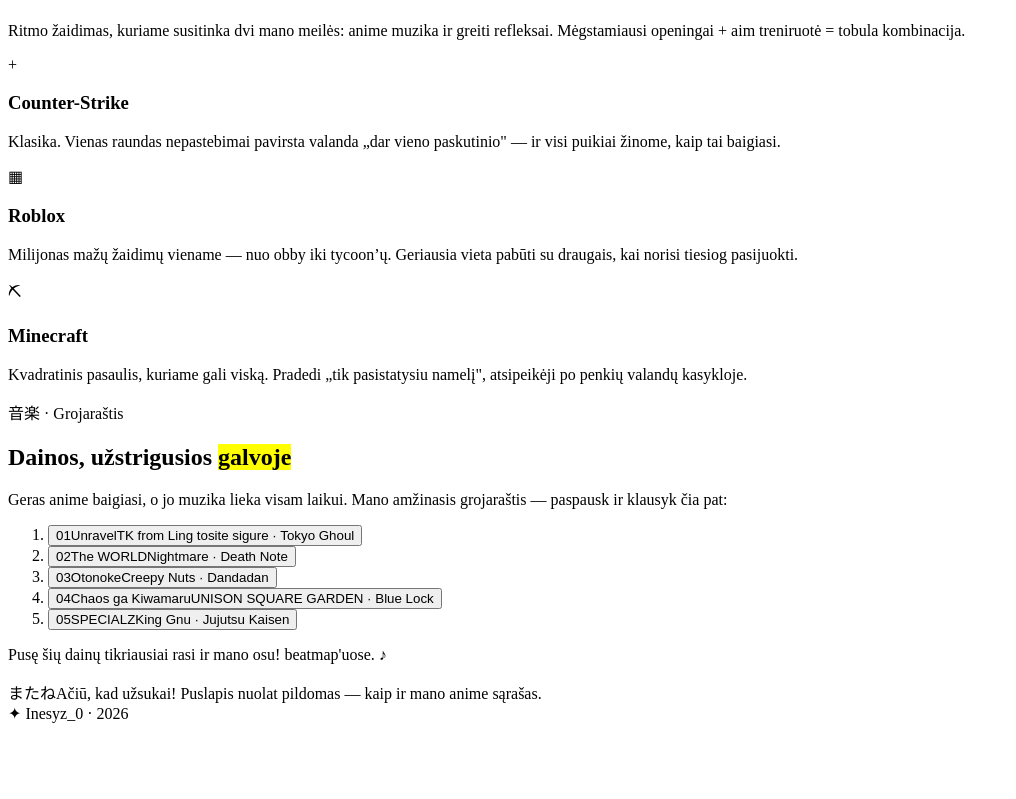
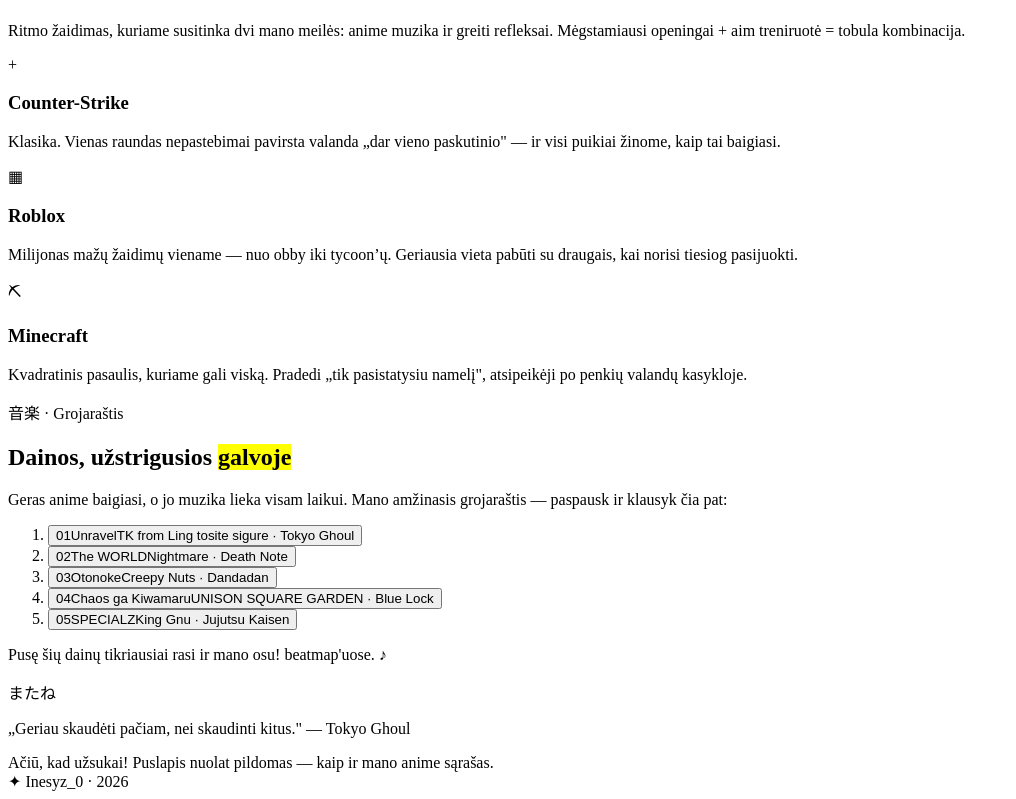
Before and after one commit to Inesyz/inesyz-website, a React (Vite) app: page / in a window 1280 px wide. Shown: the part 3020-3819 px from the top of the page, without its empty margins (0-1016 px from the left). Before the commit the page ends 3751 px from the top, so only its background shows below. Built offline with nearby package versions, Linux system fonts and the light colour scheme; the HTML template or start-up script is replaced by a standard one.

Commit message:
Atsitiktinė anime citata footeryje
Co-Authored-By: Claude Fable 5 <noreply@anthropic.com>
Claude-Session: https://claude.ai/code/session_01LGqfHt9isV2SDUbuSVt1md

```diff
--- a/src/components/Footer.jsx
+++ b/src/components/Footer.jsx
@@ -1,7 +1,10 @@
+import RandomQuote from '../quirks/RandomQuote.jsx'
+
 export default function Footer() {
   return (
     <footer>
       <span className="jp">またね</span>
+      <RandomQuote />
       Ačiū, kad užsukai! Puslapis nuolat pildomas — kaip ir mano anime sąrašas.<br />
       ✦ Inesyz_0 · 2026
     </footer>
--- /dev/null
+++ b/src/data/quotes.js
@@ -0,0 +1,13 @@
+// Citatos footeriui — laisvi vertimai iš mėgstamų anime.
+export const quotes = [
+  { text: 'Šitas pasaulis... supuvęs.', anime: 'Death Note' },
+  { text: 'Saldumynai smegenims būtini.', anime: 'Death Note' },
+  { text: 'Geriau skaudėti pačiam, nei skaudinti kitus.', anime: 'Tokyo Ghoul' },
+  { text: 'Neteisus ne pasaulis — neteisūs tie, kurie jame pasiduoda.', anime: 'Tokyo Ghoul' },
+  { text: 'Nesijaudink — aš juk stipriausias.', anime: 'Jujutsu Kaisen' },
+  { text: 'Viršvalandžiai — irgi savotiškas prakeiksmas.', anime: 'Jujutsu Kaisen' },
+  { text: 'Egoizmas — geriausio puolėjo ginklas.', anime: 'Blue Lock' },
+  { text: 'Suvalgyk savo baimę anksčiau, nei ji suvalgys tave.', anime: 'Blue Lock' },
+  { text: 'Ateiviai ir vaiduokliai egzistuoja. Čia net ne klausimas.', anime: 'Dandadan' },
+  { text: 'Net jei tu nebe tu — aš vis tiek noriu būti šalia.', anime: 'Hikaru ga Shinda Natsu' },
+]
--- /dev/null
+++ b/src/quirks/RandomQuote.jsx
@@ -0,0 +1,12 @@
+import { useState } from 'react'
+import { quotes } from '../data/quotes.js'
+
+// Kaskart įkėlus puslapį — vis kita citata.
+export default function RandomQuote() {
+  const [quote] = useState(() => quotes[Math.floor(Math.random() * quotes.length)])
+  return (
+    <p className="footer-quote">
+      „{quote.text}" <span className="footer-quote-src">— {quote.anime}</span>
+    </p>
+  )
+}
--- a/src/styles.css
+++ b/src/styles.css
@@ -429,3 +429,7 @@ footer .jp{letter-spacing:.3em;display:block;margin-bottom:8px;color:var(--accen
 
 /* ---- rožinis teksto žymėjimas ---- */
 ::selection{background:var(--skr-petal);color:var(--ink)}
+
+/* ---- footerio citata ---- */
+.footer-quote{margin:0 0 14px;font-style:italic;color:var(--ink)}
+.footer-quote-src{color:var(--ink-soft);font-style:normal;font-size:.85em}
```
